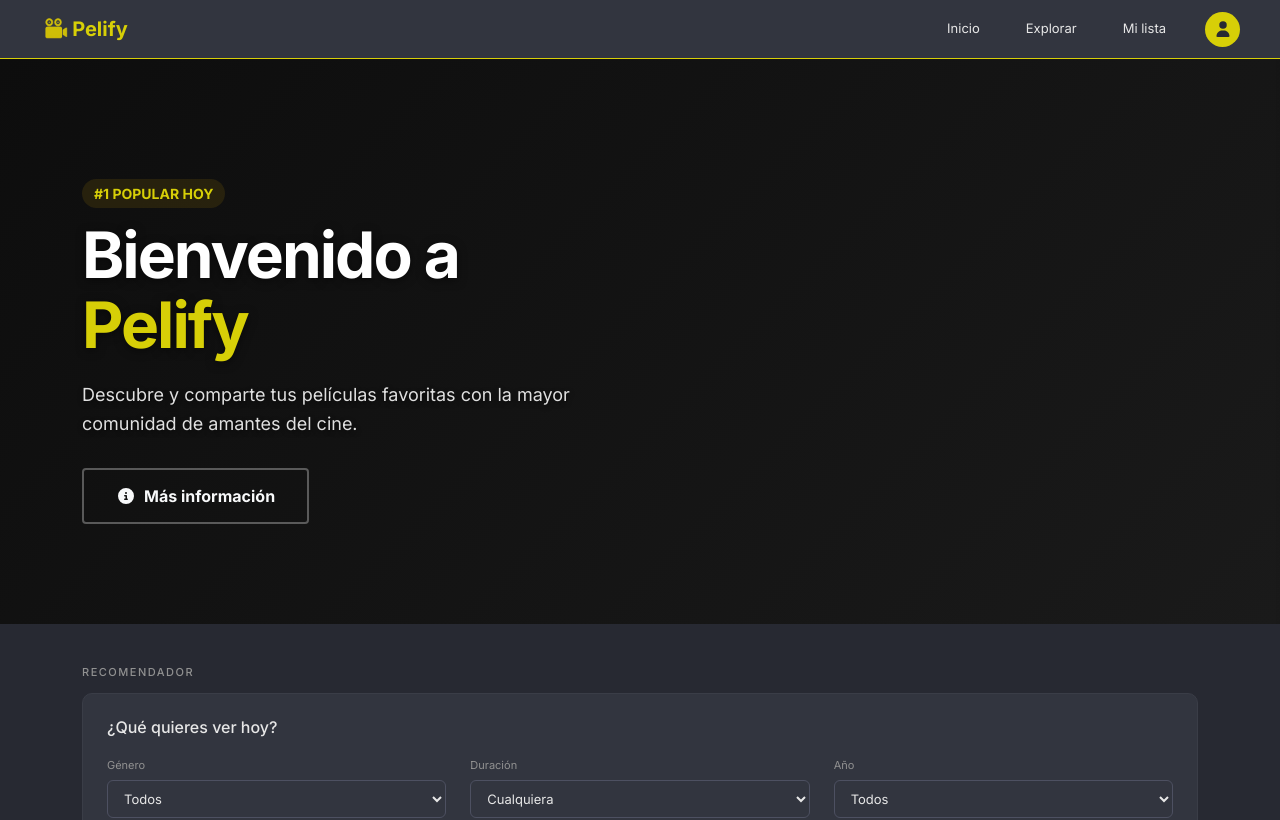
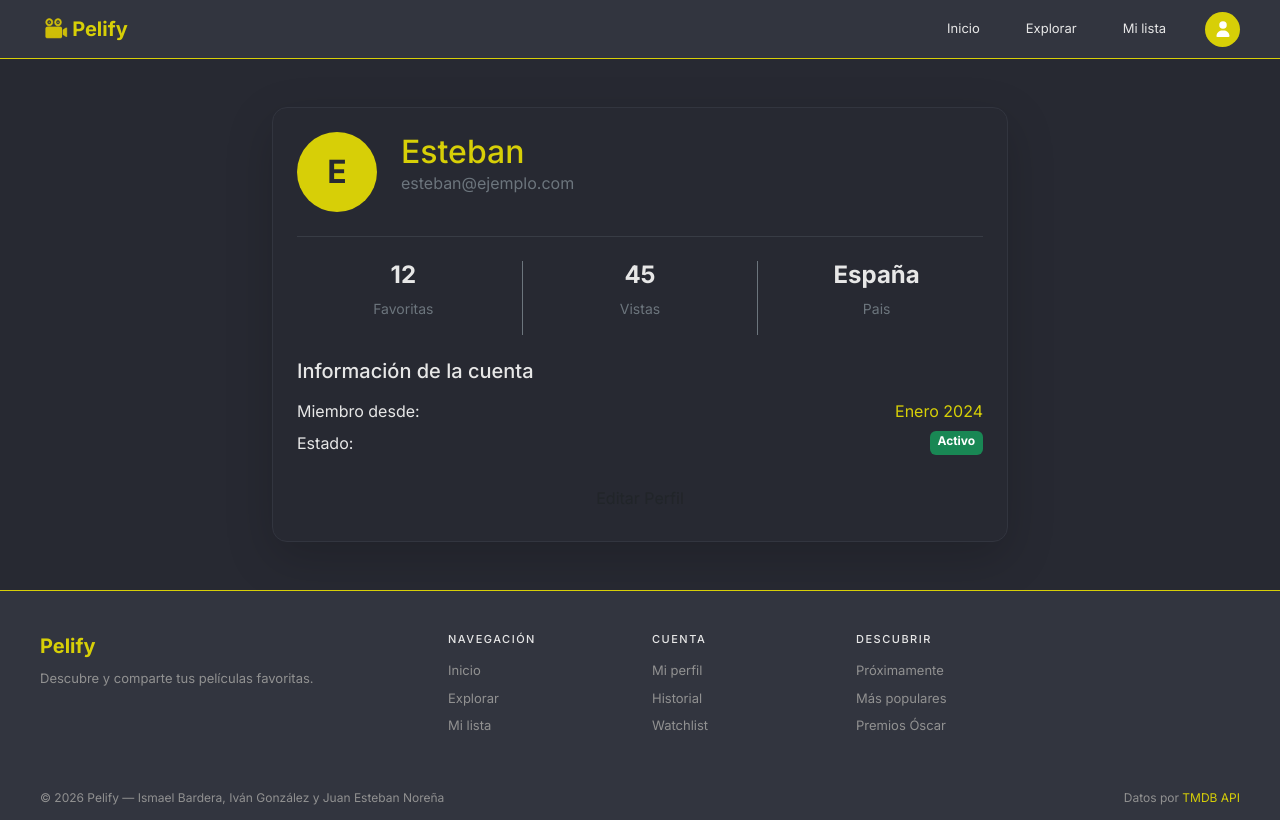
Before and after one commit to ivngonzalez/Pelify, a React (Vite) app in the folder frontend/: page /perfil in a window 1280 px wide. Shown: the top 820 px of the page. Built offline with nearby package versions, Linux system fonts and the light colour scheme; no server answers.

Commit message:
Solucionado el problema al mergear lo de Esteban

```diff
--- a/frontend/package.json
+++ b/frontend/package.json
@@ -17,7 +17,8 @@
     "lucide-react": "^1.6.0",
     "react": "^19.2.4",
     "react-bootstrap": "^2.10.10",
-    "react-dom": "^19.2.4"
+    "react-dom": "^19.2.4",
+    "react-router-dom": "^7.14.0"
   },
   "devDependencies": {
     "@eslint/js": "^9.39.4",
--- a/frontend/src/App.jsx
+++ b/frontend/src/App.jsx
@@ -1,9 +1,11 @@
 import React, { useEffect, useState } from 'react';
+import { Routes, Route } from 'react-router-dom';
 import Navegacion from './components/Navegacion/Nav';
 import Footer from './components/Footer/Footer';
 import SeccionBienvenida from './components/SeccionBienvenida/SeccionBienvenida';
 import BuscadorPeliculas from './components/BuscadorPeliculas/BuscadorPeliculas';
 import TarjetasPelicula from './components/TarjetasPelicula/TarjetasPelicula';
+import Perfil from './components/Perfil/Perfil';
 import {
   getPeliculasPopulares,
   getProximosLanzamientos,
@@ -25,31 +27,41 @@ function App() {
   return (
     <div className="d-flex flex-column min-vh-100">
       <Navegacion />
-      <main>
+
+      <main className="flex-grow-1">
+        <Routes>
+          {/* VISTA DE INICIO */}
+          <Route path="/" element={
+            <>
               <SeccionBienvenida pelicula={peliculaDestacada} />
               <BuscadorPeliculas />
 
-        {/* Secciones de Películas */}
               <TarjetasPelicula
-          titulo="Peliculas Populares"
+                titulo="Películas Populares"
                 fetchFunction={getPeliculasPopulares}
               />
-
               <TarjetasPelicula
                 titulo="Próximos Lanzamientos"
                 fetchFunction={getProximosLanzamientos}
               />
-
               <TarjetasPelicula
                 titulo="Tendencias de la Semana"
                 fetchFunction={getTendenciasSemana}
               />
-
               <TarjetasPelicula
                 titulo="Mejor Valoradas"
                 fetchFunction={getMejorValoradas}
               />
+            </>
+          } />
+
+          {/* VISTA DE PERFIL */}
+          <Route path="/perfil" element={<Perfil />} />
+
+          {/* Puedes agregar una ruta para "No encontrado" aquí */}
+        </Routes>
       </main>
+
       <Footer />
     </div>
   );
--- a/frontend/src/components/Navegacion/Nav.jsx
+++ b/frontend/src/components/Navegacion/Nav.jsx
@@ -1,5 +1,6 @@
 import React from 'react';
 import { Navbar, Nav, Container } from 'react-bootstrap';
+import { Link } from 'react-router-dom';
 import { FontAwesomeIcon } from '@fortawesome/react-fontawesome';
 import { faUser } from '@fortawesome/free-solid-svg-icons';
 import './Nav.css';
@@ -9,7 +10,7 @@ const Navegacion = () => {
   return (
     <Navbar expand="lg" className="nav-principal">
       <Container fluid>
-        <Navbar.Brand href="/" className="nav-logo d-flex align-items-center">
+        <Navbar.Brand as={Link} to="/" className="nav-logo d-flex align-items-center">
           <img
             src={logo}
             alt="Pelify Logo"
@@ -21,21 +22,21 @@ const Navegacion = () => {
         </Navbar.Brand>
 
         <div className="d-flex align-items-center d-lg-none">
-          <div className="nav-avatar me-2">
+          <Link to="/perfil" className="nav-avatar me-2 text-decoration-none text-white">
             <FontAwesomeIcon icon={faUser} />
-          </div>
+          </Link>
           <Navbar.Toggle aria-controls="nav-contenido-principal" className="border-0 shadow-none" />
         </div>
 
         <Navbar.Collapse id="nav-contenido-principal">
           <Nav className="ms-auto align-items-center">
-            <Nav.Link href="/" className="nav-enlace">Inicio</Nav.Link>
+            <Nav.Link as={Link} to="/" className="nav-enlace">Inicio</Nav.Link>
             <Nav.Link href="#explorar" className="nav-enlace">Explorar</Nav.Link>
             <Nav.Link href="#mi-lista" className="nav-enlace">Mi lista</Nav.Link>
 
-            <div className="nav-avatar ms-lg-3 d-none d-lg-flex">
+            <Link to="/perfil" className="nav-avatar ms-lg-3 d-none d-lg-flex text-decoration-none text-white">
               <FontAwesomeIcon icon={faUser} />
-            </div>
+            </Link>
           </Nav>
         </Navbar.Collapse>
       </Container>
--- /dev/null
+++ b/frontend/src/components/Perfil/Perfil.css
@@ -0,0 +1,33 @@
+.card-perfil {
+    background-color: var(--fondo); /* Usando tu color oscuro de global.css */
+    border-radius: 15px;
+    border: 1px solid var(--fondo-claro);
+    color: var(--texto);
+}
+
+.text-acento {
+    color: var(--acento) !important; /* El amarillo de tu proyecto */
+}
+
+.avatar-placeholder {
+    width: 80px;
+    height: 80px;
+    background-color: var(--acento);
+    color: var(--fondo);
+    display: flex;
+    align-items: center;
+    justify-content: center;
+    font-size: 2rem;
+    font-weight: bold;
+    border-radius: 50%;
+}
+
+.btn-outline-acento {
+    color: var(--acento);
+    border-color: var(--acento);
+}
+
+.btn-outline-acento:hover {
+    background-color: var(--acento);
+    color: var(--fondo);
+}
--- /dev/null
+++ b/frontend/src/components/Perfil/Perfil.jsx
@@ -0,0 +1,71 @@
+import React from 'react';
+import './Perfil.css';
+
+const Perfil = () => {
+  // Datos de ejemplo (esto vendría de tu backend más adelante)
+  const usuario = {
+    nombre: "Esteban",
+    email: "esteban@ejemplo.com",
+    miembroDesde: "Enero 2024",
+    favoritas: 12,
+    vistas: 45
+  };
+
+  return (
+    <div className="perfil-container container my-5">
+      <div className="row justify-content-center">
+        <div className="col-md-8">
+          {/* Card Principal de Perfil */}
+          <div className="card-perfil p-4 shadow-lg">
+            <div className="d-flex align-items-center mb-4">
+              <div className="avatar-placeholder me-4">
+                {usuario.nombre.charAt(0)}
+              </div>
+              <div>
+                <h2 className="text-acento mb-0">{usuario.nombre}</h2>
+                <p className="text-secondary">{usuario.email}</p>
+              </div>
+            </div>
+
+            <hr className="border-secondary" />
+
+            {/* Estadísticas Rápidas */}
+            <div className="row text-center my-4">
+              <div className="col-4">
+                <h4 className="fw-bold">{usuario.favoritas}</h4>
+                <p className="text-secondary small">Favoritas</p>
+              </div>
+              <div className="col-4 border-start border-end border-secondary">
+                <h4 className="fw-bold">{usuario.vistas}</h4>
+                <p className="text-secondary small">Vistas</p>
+              </div>
+              <div className="col-4">
+                <h4 className="fw-bold">España</h4>
+                <p className="text-secondary small">Pais</p>
+              </div>
+            </div>
+
+            {/* Información Detallada */}
+            <div className="info-detalles mt-4">
+              <h5 className="mb-3">Información de la cuenta</h5>
+              <div className="d-flex justify-content-between mb-2">
+                <span>Miembro desde:</span>
+                <span className="text-acento">{usuario.miembroDesde}</span>
+              </div>
+              <div className="d-flex justify-content-between mb-4">
+                <span>Estado:</span>
+                <span className="badge bg-success">Activo</span>
+              </div>
+
+              <button className="btn btn-outline-acento w-100">
+                Editar Perfil
+              </button>
+            </div>
+          </div>
+        </div>
+      </div>
+    </div>
+  );
+};
+
+export default Perfil;
--- a/frontend/src/main.jsx
+++ b/frontend/src/main.jsx
@@ -1,11 +1,14 @@
 import React from 'react'
 import ReactDOM from 'react-dom/client'
+import { BrowserRouter } from 'react-router-dom'
 import App from './App'
 import 'bootstrap/dist/css/bootstrap.min.css'
 import './styles/global.css'
 
 ReactDOM.createRoot(document.getElementById('root')).render(
   <React.StrictMode>
-    <App />
+    <BrowserRouter>
+      <App />
+    </BrowserRouter>
   </React.StrictMode>,
 )
```
Also changed, not shown: 2 other files (tests, documents, lock files or other folders). Lines whose indentation alone changed are shown as unchanged.
